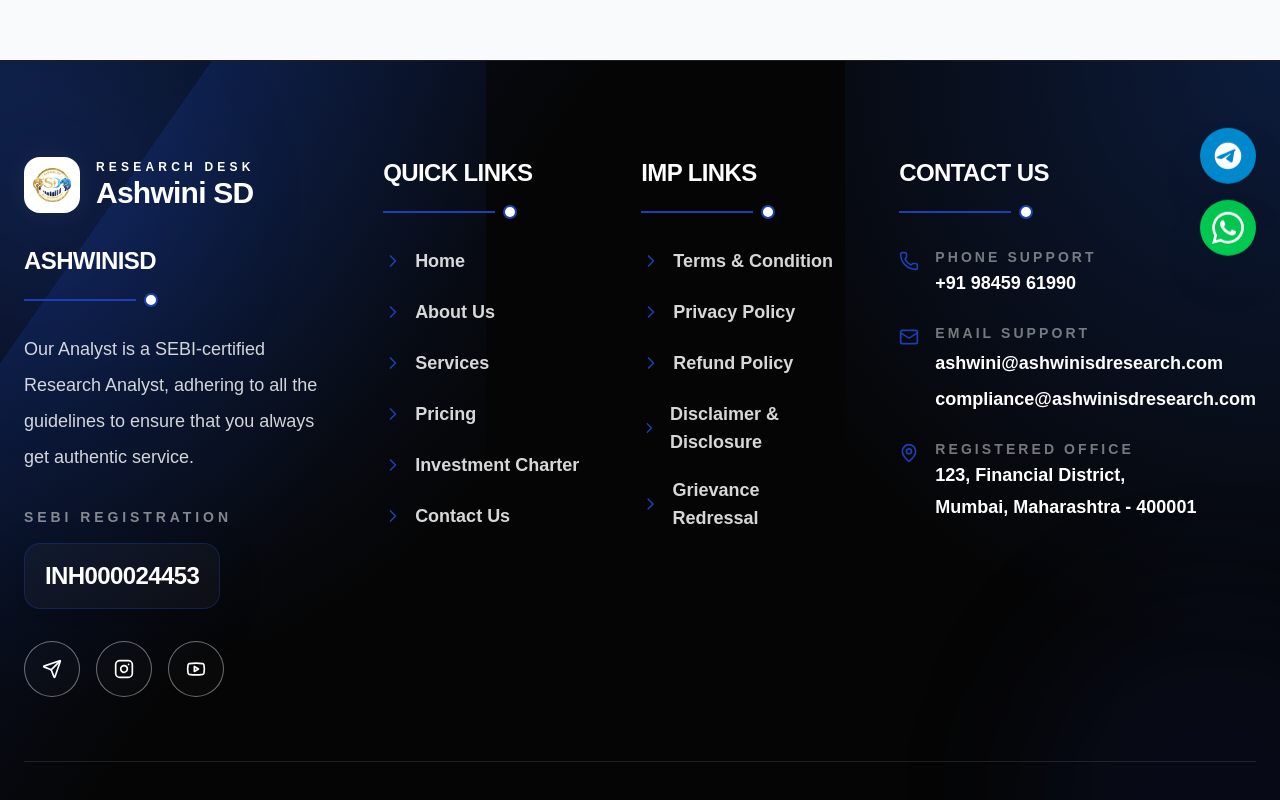
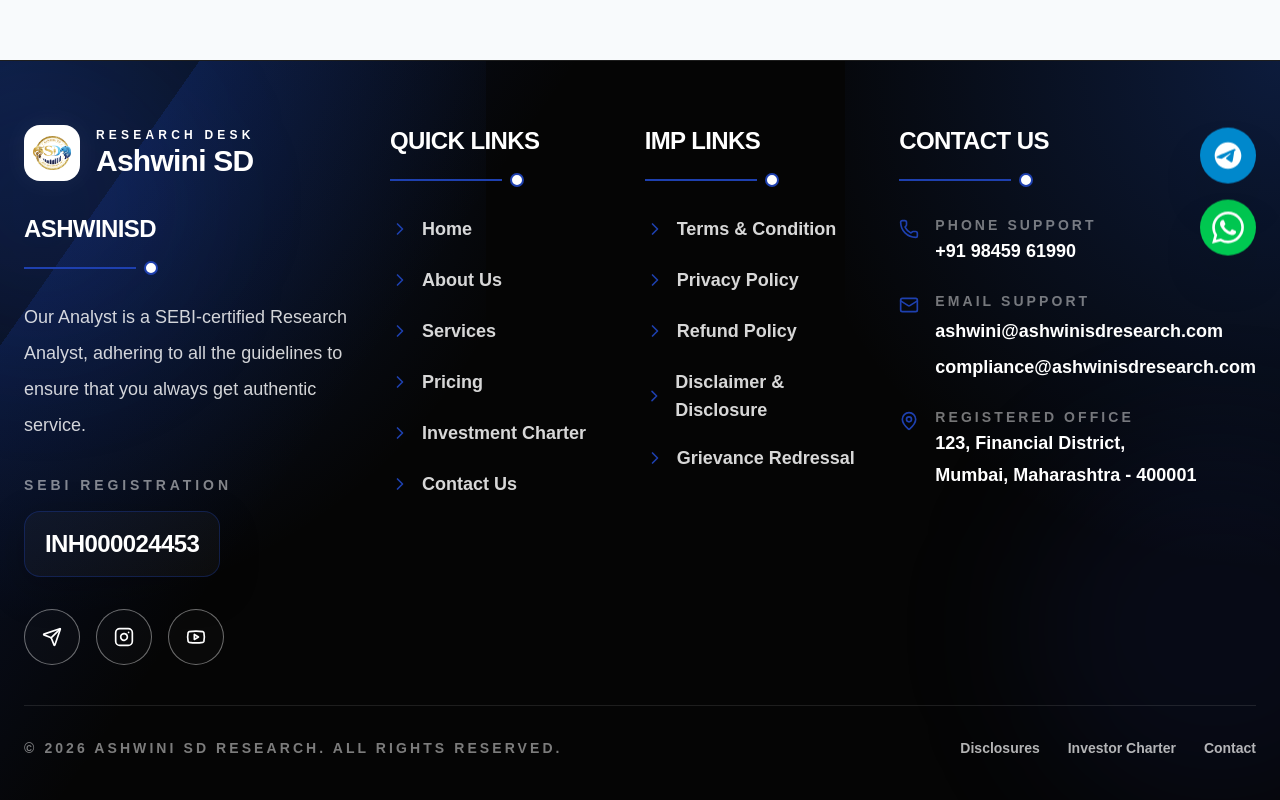
Before and after one commit to Donniedarko45/project-consult-1, a Next.js app in the folder frontend/: page /blog in a window 1280 px wide. Shown: the part 520-1320 px from the top of the page. Built offline with nearby package versions, Linux system fonts and the light colour scheme; no server answers.

Commit message:
feat: implement responsive footer component with navigation, contact details, and SEBI registration info

```diff
--- a/frontend/src/components/layout/footer.tsx
+++ b/frontend/src/components/layout/footer.tsx
@@ -21,11 +21,11 @@ const quickLinks = [
 ];
 
 const importantLinks = [
-  { href: "/terms", label: "Terms & Condition" },
-  { href: "/privacy", label: "Privacy Policy" },
-  { href: "/refund", label: "Refund Policy" },
-  { href: "/disclaimer", label: "Disclaimer & Disclosure" },
-  { href: "/grievance", label: "Grievance Redressal" },
+  { href: "/terms", label: "Terms & Condition", external: false },
+  { href: "/privacy", label: "Privacy Policy", external: false },
+  { href: "/refund", label: "Refund Policy", external: false },
+  { href: "/disclaimer", label: "Disclaimer & Disclosure", external: false },
+  { href: "/grievance", label: "Grievance Redressal", external: false },
 ];
 
 const socialLinks = [
@@ -71,8 +71,8 @@ export function Footer() {
         <div className="absolute left-0 top-0 h-full w-full bg-[linear-gradient(125deg,transparent_0%,transparent_11%,rgba(29,78,216,0.16)_11%,transparent_32%,transparent_100%)]" />
       </div>
 
-      <div className="relative container mx-auto px-6 py-20 lg:py-24">
-        <div className="grid gap-14 lg:grid-cols-[1.35fr_0.9fr_0.9fr_1.15fr]">
+      <div className="relative container mx-auto px-6 py-12 lg:py-16">
+        <div className="grid grid-cols-1 gap-x-8 gap-y-14 md:grid-cols-2 lg:grid-cols-[1.35fr_0.9fr_0.9fr_1.15fr]">
           <div className="space-y-8">
             <Link
               href="/"
@@ -239,15 +239,15 @@ export function Footer() {
           </div>
         </div>
 
-        <div className="mt-16 border-t border-white/10 pt-10">
+        <div className="mt-10 border-t border-white/10 pt-8">
 
 
-          <div className="mt-8 flex flex-col gap-5  pt-8 text-sm text-white/48 lg:flex-row lg:items-center lg:justify-between">
+          <div className="flex flex-col items-center gap-5 text-center text-sm text-white/48 lg:flex-row lg:items-center lg:justify-between lg:text-left">
             <p className="font-bold uppercase tracking-[0.22em]">
               © {new Date().getFullYear()} Ashwini SD Research. All rights
               reserved.
             </p>
-            <div className="flex flex-wrap gap-x-7 gap-y-3 text-sm font-semibold text-white/70">
+            <div className="flex flex-wrap justify-center gap-x-7 gap-y-3 text-sm font-semibold text-white/70 lg:justify-end">
               <Link
                 href="/disclosures"
                 className="transition-colors hover:text-primary"
```
